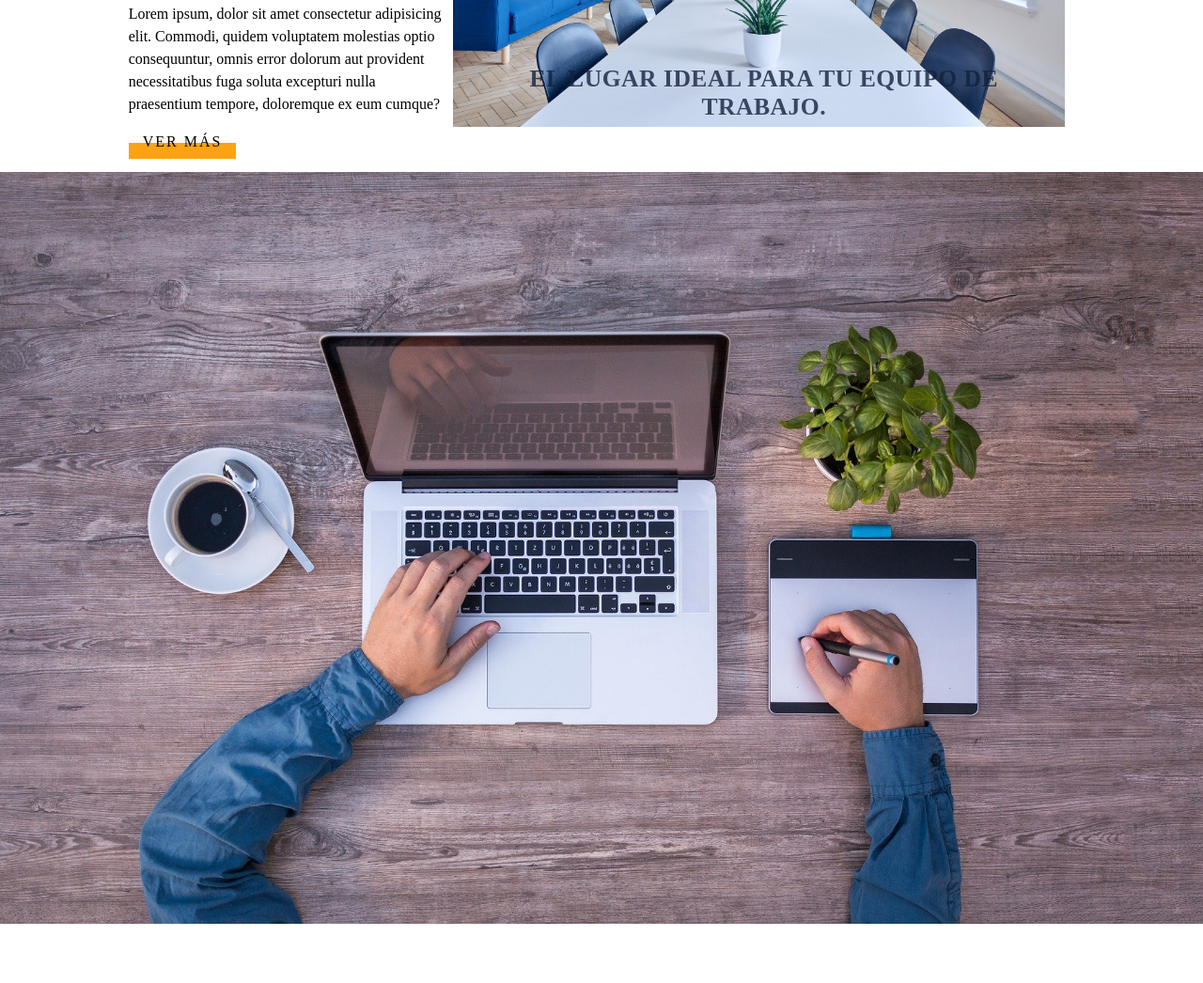
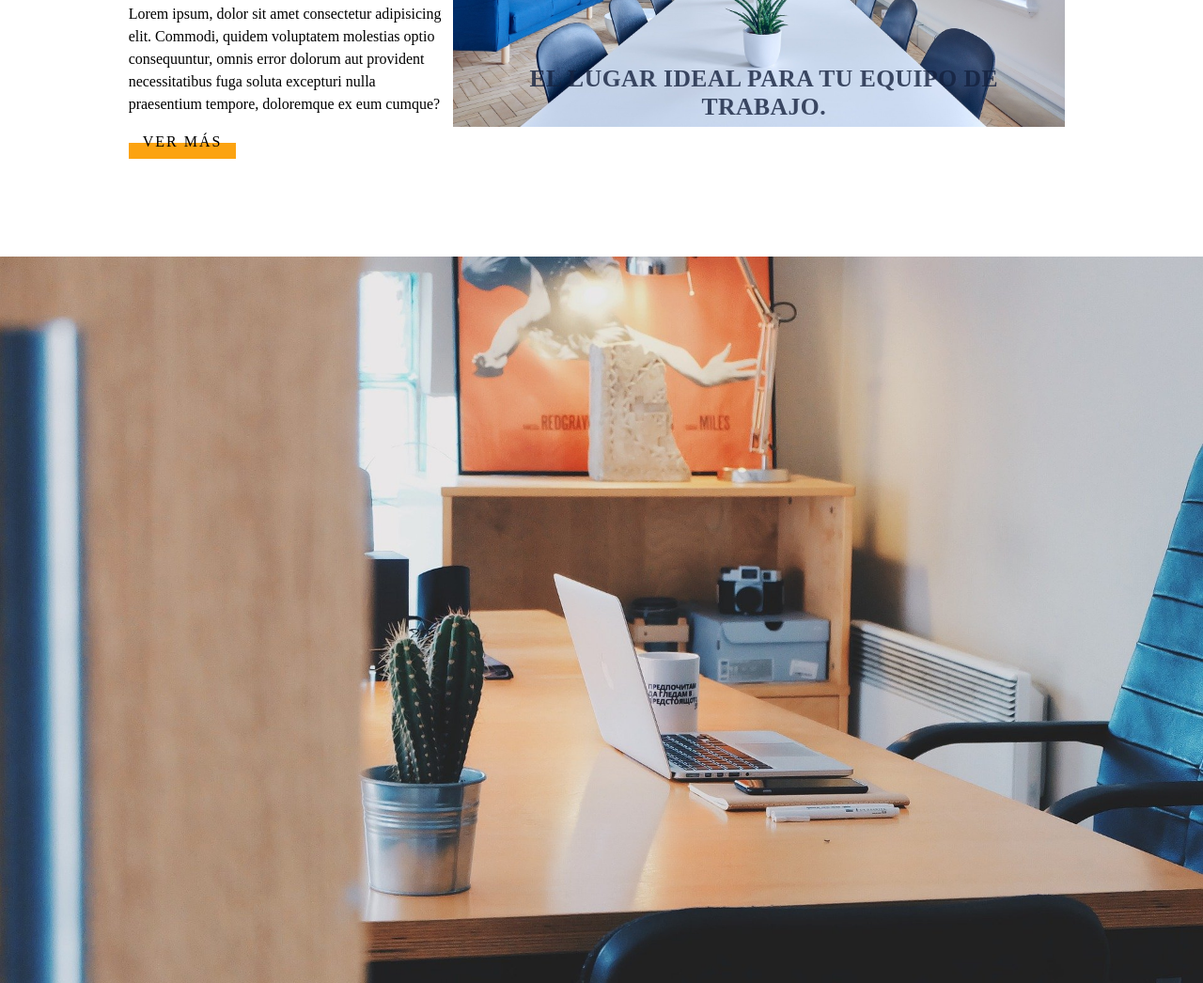
Before and after one commit to conradrc27/space, a website built with webpack: page assets/index.template.html in a window 1280 px wide. Shown: the part 419-1465 px from the top of the page at 94% size. Before the commit the page ends 1402 px from the top, so only its background shows below. Built offline with nearby package versions, Linux system fonts and the light colour scheme; files whose address does not match are found by name.

Commit message:
Efect parallax

```diff
--- a/assets/css/app.scss
+++ b/assets/css/app.scss
@@ -61,6 +61,7 @@ figure{
 }
 
 .grid-main-area{
+    margin-bottom: $big-margin-top;
     display: grid;
     grid-template-columns: repeat(9,1fr);
     margin-top: $big-margin-top;
@@ -93,11 +94,13 @@ figure{
 
 .cover{
     @include absolute-cover;
+
     min-height: 500px;
     background-size: cover;
     background-position: center;
     &.parallax{
-        background-image: url(../../images/5.jpg);
+        background-attachment: fixed;
+        background-image: url(../../images/11.jpg);
     }
 }
 
--- a/assets/index.template.html
+++ b/assets/index.template.html
@@ -41,5 +41,9 @@
 
         </div>
     </section>
+    <section style="min-height:100vh;">
+
+    </section>
+    <div style="min-height:100vh;"></div>
 </body>
 </html>
```
